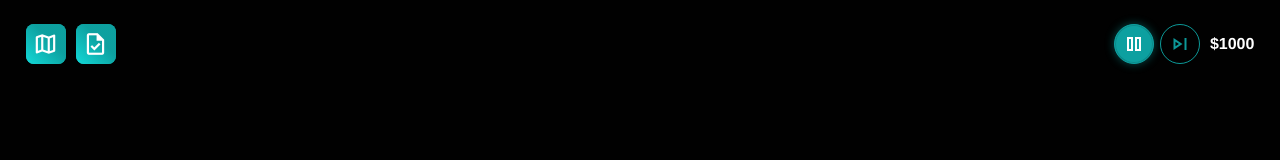
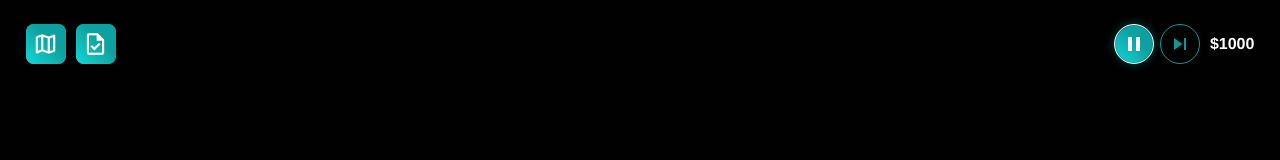
Before and after one commit to cocomittens/Overlink, a React (Vite) app in the folder frontend/: page /agentLogin in a window 1280 px wide. Shown: the top 160 px of the page. Built offline with nearby package versions, Linux system fonts and the light colour scheme.

Commit message:
More updates

```diff
--- a/frontend/src/components/BackgroundMusic.tsx
+++ b/frontend/src/components/BackgroundMusic.tsx
@@ -91,7 +91,7 @@ export function BackgroundMusic() {
         {paused ? (
           <span className="material-icons">play_arrow</span>
         ) : (
-          <span className="material-symbols-outlined">pause</span>
+          <span className="material-icons">pause</span>
         )}
       </button>
       <button
@@ -99,7 +99,7 @@ export function BackgroundMusic() {
         onClick={nextTrack}
         aria-label="Next track"
       >
-        <span className="material-symbols-outlined">skip_next</span>
+        <span className="material-icons">skip_next</span>
       </button>
     </div>
   );
--- a/frontend/src/styles/navbar.scss
+++ b/frontend/src/styles/navbar.scss
@@ -79,9 +79,11 @@
     }
 
     &.playing {
-      background: vars.$cyan-dark;
+        background: linear-gradient(45deg, vars.$cyan-mid 0%, vars.$cyan-dark 60%);
+
       color: #fff;
-      border-color: vars.$cyan-dark;
+      border-color: #fff;
+
       box-shadow: inset 0 0 0 1px rgba(0, 0, 0, 0.15), 0 0 10px rgba(color.channel(vars.$cyan-mid, 'red'), color.channel(vars.$cyan-mid, 'green'), color.channel(vars.$cyan-mid, 'blue'), 0.35);
     }
 
```
